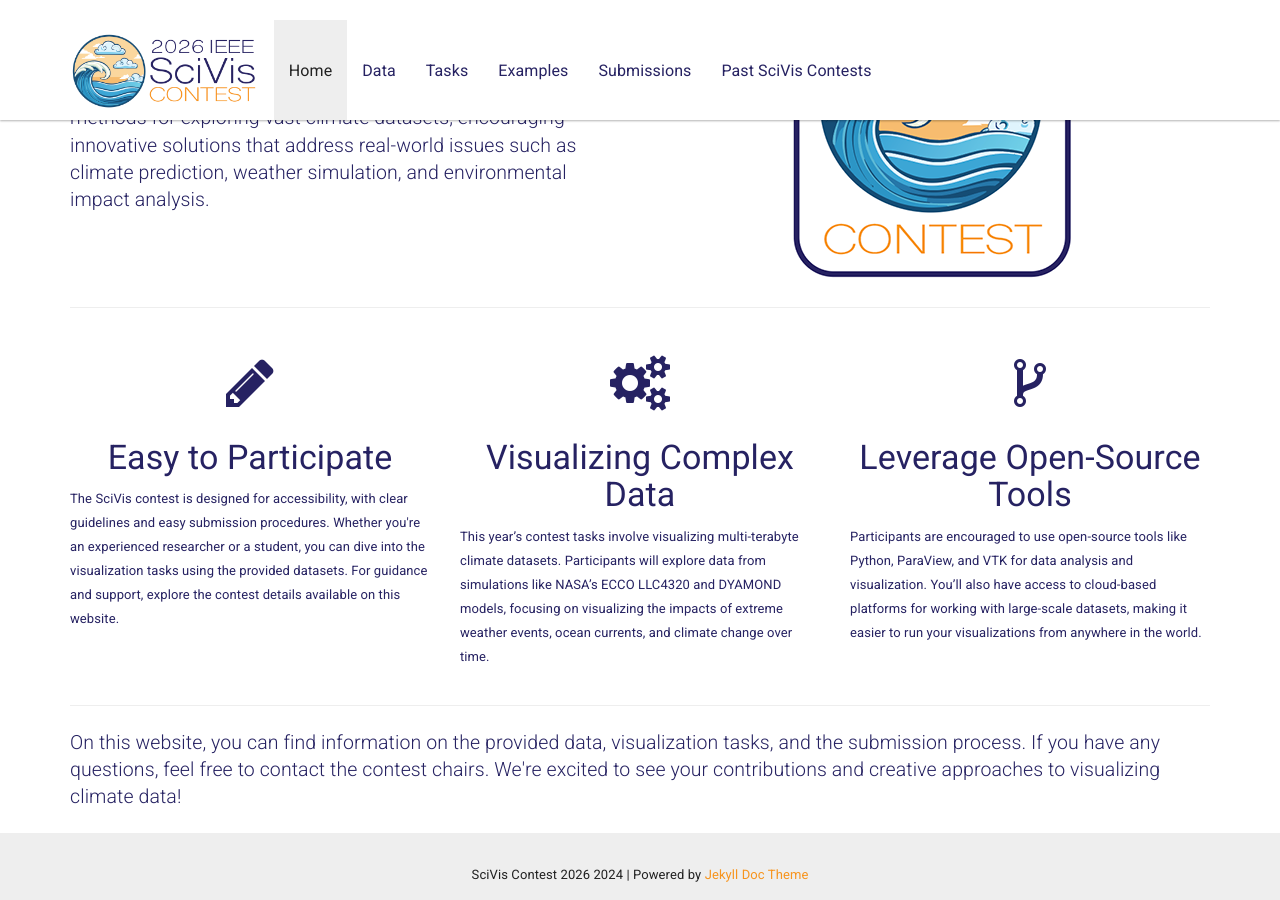
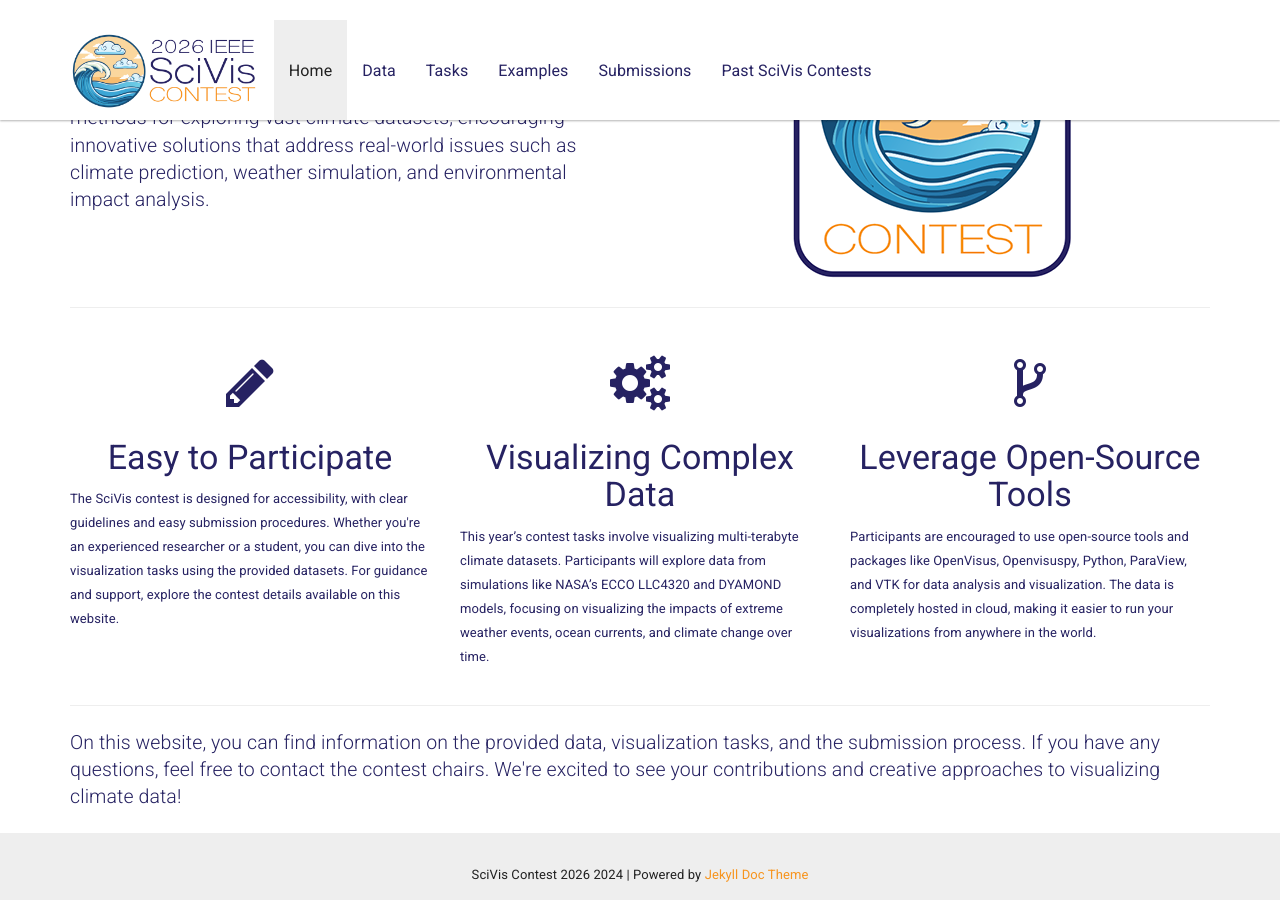
Before and after one commit to sciviscontest2026/sciviscontest2026.github.io, a Jekyll site: the page built from pages/home.md, in a window 1280 px wide and 900 px high, scrolled down 840 px. Built offline with Jekyll 4.4.1, drawn with Linux system fonts in a browser that asks for light colours.

Commit message:
fix page contents

```diff
--- a/index.html
+++ b/index.html
@@ -38,7 +38,7 @@
         <div class="col-sm-4">
             <h1 class="text-center"><i class="fa fa-code-fork" aria-hidden="true"></i></h1>
             <h3 class="text-center">Leverage Open-Source Tools</h3>
-            <p>Participants are encouraged to use open-source tools like Python, ParaView, and VTK for data analysis and visualization. You’ll also have access to cloud-based platforms for working with large-scale datasets, making it easier to run your visualizations from anywhere in the world.</p>
+            <p>Participants are encouraged to use open-source tools and packages like OpenVisus, Openvisuspy, Python, ParaView, and VTK for data analysis and visualization. The data is completely hosted in cloud, making it easier to run your visualizations from anywhere in the world.</p>
         </div>
     </div>
     <hr>
--- a/pages/home.md
+++ b/pages/home.md
@@ -41,7 +41,7 @@
         <div class="col-sm-4">
             <h1 class="text-center"><i class="fa fa-code-fork" aria-hidden="true"></i></h1>
             <h3 class="text-center">Leverage Open-Source Tools</h3>
-            <p>Participants are encouraged to use open-source tools like Python, ParaView, and VTK for data analysis and visualization. You’ll also have access to cloud-based platforms for working with large-scale datasets, making it easier to run your visualizations from anywhere in the world.</p>
+            <p>Participants are encouraged to use open-source tools and packages like OpenVisus, Openvisuspy, Python, ParaView, and VTK for data analysis and visualization. The data is completely hosted in cloud, making it easier to run your visualizations from anywhere in the world.</p>
         </div>
     </div>
     <hr>
```
